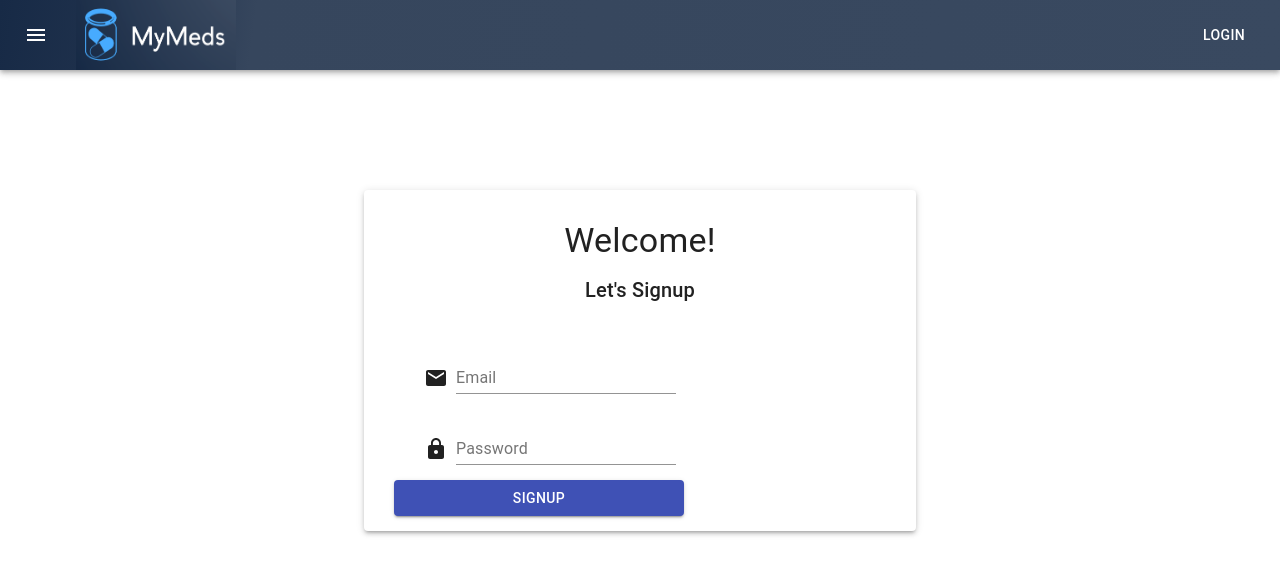
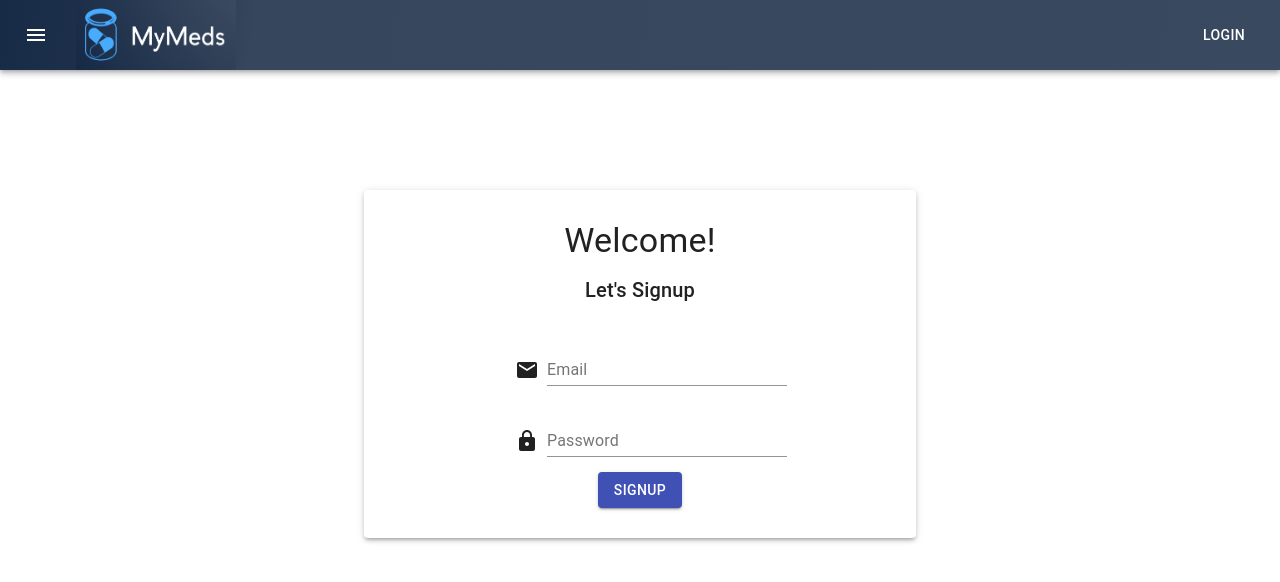
Before and after one commit to acho9138/MyMeds, a React (Create React App) app in the folder client/: page /#/signup in a window 1280 px wide. Shown: the top 582 px of the page. Built offline with nearby package versions, Linux system fonts and the light colour scheme.

Commit message:
UPDATE styling

```diff
--- a/client/src/pages/Login/Login.jsx
+++ b/client/src/pages/Login/Login.jsx
@@ -1,5 +1,5 @@
 // React library
-import React from 'react';
+import React, { useState } from 'react';
 
 // Material UI libraries
 import { Paper, Typography, Container, Grid, TextField, FormControl, Button } from '@material-ui/core';
@@ -7,13 +7,26 @@ import EmailIcon from '@material-ui/icons/Email';
 import LockIcon from '@material-ui/icons/Lock';
 
 // Components
-import { Navbar } from '../../components'
+import { Navbar } from '../../components';
 
 // Custom styles
-import { styles } from './Login.style'
+import { styles } from './Login.style';
+
+// utils
+import API from '../../utils/API';
 
 const Login = () => {
   const classes = styles();
+
+  const [email, setEmail] = useState('');
+  const [password, setPassword] = useState('');
+
+  const handleSubmit = () => {
+    API.login({
+      email: email,
+      password: password,
+    })
+  };
 
   return (
     <>
@@ -30,12 +43,19 @@ const Login = () => {
               </Typography>
             </Grid>
             <Grid item xs={12}>
-              <FormControl className={classes.margin}>
+              <FormControl className={classes.form}>
                 <div className={classes.margin}>
                   <Grid container spacing={1} alignItems="flex-end">
                     <Grid item><EmailIcon /></Grid>
                     <Grid item>
-                      <TextField id="input-with-icon-grid" fullWidth label="Email" />
+                      <TextField
+                        id="input-with-icon-grid"
+                        fullWidth
+                        className={classes.inputField}
+                        label="Email"
+                        value={email}
+                        onChange={(e) => setEmail(e.target.value)}
+                      />
                     </Grid>
                   </Grid>
                 </div>
@@ -43,21 +63,24 @@ const Login = () => {
                   <Grid container spacing={1} alignItems="flex-end">
                     <Grid item><LockIcon /></Grid>
                     <Grid item>
-                      <TextField id="input-with-icon-grid" fullWidth label="Password" />
+                      <TextField
+                        id="input-with-icon-grid"
+                        className={classes.inputField}
+                        label="Password"
+                        value={password}
+                        onChange={(e) => setPassword(e.target.value)}
+                      />
                     </Grid>
                   </Grid>
                 </div>
-                <Button variant="contained" color="primary">
+                <Button onClick={handleSubmit} variant="contained" color="primary">
                   Login
                 </Button>
               </FormControl>
             </Grid>
           </Grid>
-          {/*
-           */}
         </Paper>
       </Container>
-
     </>
   )
 }
--- a/client/src/pages/Login/Login.style.js
+++ b/client/src/pages/Login/Login.style.js
@@ -18,5 +18,13 @@ export const styles = makeStyles((theme) => ({
   title: {
     textAlign: 'center',
     marginTop: '30px'
+  },
+  inputField: {
+    width: '15em',
+  },
+  form: {
+    display: 'flex',
+    alignItems: 'center',
+    paddingBottom: '30px'
   }
 }));
--- a/client/src/pages/Signup/Signup.jsx
+++ b/client/src/pages/Signup/Signup.jsx
@@ -12,7 +12,7 @@ import { Navbar } from '../../components'
 // Custom styles
 import { styles } from './Signup.style'
 
-const Login = () => {
+const Signup = (props) => {
   const classes = styles();
 
   return (
@@ -30,12 +30,16 @@ const Login = () => {
               </Typography>
             </Grid>
             <Grid item xs={12}>
-              <FormControl className={classes.margin}>
+              <FormControl className={classes.form}>
                 <div className={classes.margin}>
                   <Grid container spacing={1} alignItems="flex-end">
                     <Grid item><EmailIcon /></Grid>
                     <Grid item>
-                      <TextField id="input-with-icon-grid" fullWidth label="Email" />
+                      <TextField
+                        id="input-with-icon-grid"
+                        className={classes.inputField}
+                        label="Email"
+                      />
                     </Grid>
                   </Grid>
                 </div>
@@ -43,18 +47,20 @@ const Login = () => {
                   <Grid container spacing={1} alignItems="flex-end">
                     <Grid item><LockIcon /></Grid>
                     <Grid item>
-                      <TextField id="input-with-icon-grid" fullWidth label="Password" />
+                      <TextField
+                        id="input-with-icon-grid"
+                        label="Password"
+                        className={classes.inputField}
+                      />
                     </Grid>
                   </Grid>
                 </div>
-                <Button variant="contained" color="primary">
+                <Button onClick={props.handleSubmit} variant="contained" color="primary">
                   Signup
                 </Button>
               </FormControl>
             </Grid>
           </Grid>
-          {/*
-           */}
         </Paper>
       </Container>
 
@@ -62,4 +68,4 @@ const Login = () => {
   )
 }
 
-export default Login;
+export default Signup;
--- a/client/src/pages/Signup/Signup.style.js
+++ b/client/src/pages/Signup/Signup.style.js
@@ -18,5 +18,13 @@ export const styles = makeStyles((theme) => ({
   title: {
     textAlign: 'center',
     marginTop: '30px'
+  },
+  inputField: {
+    width: '15em',
+  },
+  form: {
+    display: 'flex',
+    alignItems: 'center',
+    paddingBottom: '30px'
   }
 }));
```
